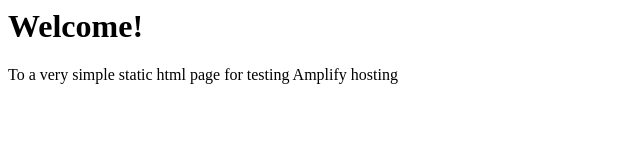
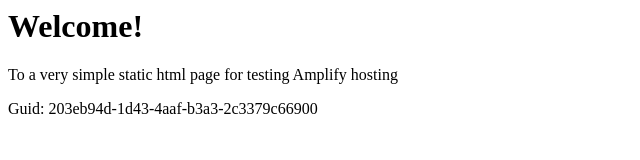
Before and after one commit to aws-aemilia-arn/Github-PR-Commit-Integration-Test-DoNotTouch-GitH-MJCD6L4M-v1-preprod-eu-north-1, a website: page src/index.html in a window 1280 px wide. Shown: the whole page, without its empty margins (0-640 px from the left). Drawn offline with Linux system fonts and the light colour scheme.

Commit message:
commit from integ tests

```diff
--- a/src/index.html
+++ b/src/index.html
@@ -1,3 +1,5 @@
+
+
 <html lang="en">
 
 <head>
@@ -10,6 +12,6 @@
 <body>
     <h1>Welcome!</h1>
     <p>To a very simple static html page for testing Amplify hosting</p>
-</body>
+    <p>Guid: 203eb94d-1d43-4aaf-b3a3-2c3379c66900</p></body>
 
 </html>
```
